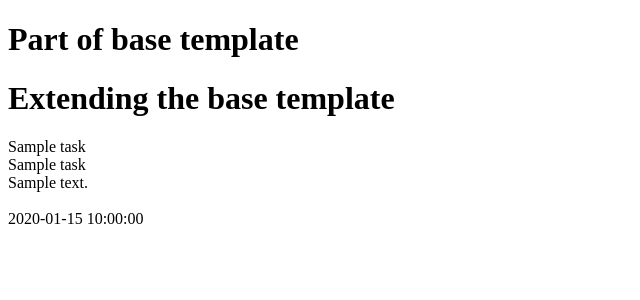
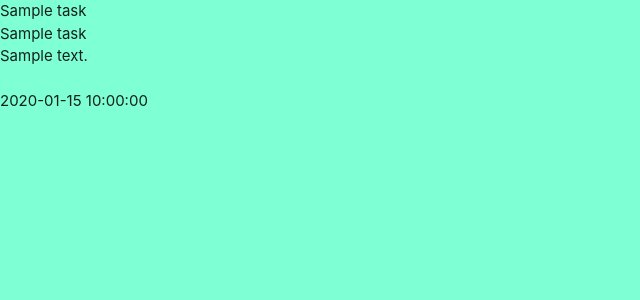
Before and after one commit to AwsSG/Noter, a Flask app: page / in a window 1280 px wide. Shown: the top 300 px of the page, without its empty margins (0-640 px from the left). Run offline with Flask 2, Linux system fonts and the light colour scheme; a database or web service that is not in the repository returns one stand-in record (values such as "Sample title"); some libraries are stand-ins or nearby versions.

Commit message:
Connected Materialize and added static files

```diff
--- /dev/null
+++ b/static/css/style.css
@@ -0,0 +1,3 @@
+body {
+    background-color: aquamarine;
+}
--- a/templates/base.html
+++ b/templates/base.html
@@ -4,15 +4,28 @@
 <head>
     <meta charset="UTF-8">
     <meta name="viewport" content="width=device-width, initial-scale=1.0">
+    <link rel="stylesheet" href="https://cdnjs.cloudflare.com/ajax/libs/font-awesome/5.15.2/css/all.min.css"
+        integrity="sha512-HK5fgLBL+xu6dm/Ii3z4xhlSUyZgTT9tuc/hSrtw6uzJOvgRr2a9jyxxT1ely+B+xFAmJKVSTbpM/CuL7qxO8w=="
+        crossorigin="anonymous" type="text/css" />
+    <link rel="stylesheet" href="https://cdnjs.cloudflare.com/ajax/libs/materialize/1.0.0/css/materialize.min.css"
+        type="text/css">
+    <link rel="stylesheet" href="{{ url_for('static', filename='css/style.css') }}" type="text/css">
+    {% block style %}
+    {% endblock %}
     <title>Task Manager</title>
 </head>
 
 <body>
 
-    <h1>Part of base template</h1>
     {% block content %}
     {% endblock %}
 
+    <script src="https://code.jquery.com/jquery-3.5.1.min.js"
+        integrity="sha256-9/aliU8dGd2tb6OSsuzixeV4y/faTqgFtohetphbbj0=" crossorigin="anonymous"></script>
+    <script src="https://cdnjs.cloudflare.com/ajax/libs/materialize/1.0.0/js/materialize.min.js"></script>
+    <script src="{{ url_for('static', filename='js/script.js') }}"></script>
+    {% block script %}
+    {% endblock %}
 </body>
 
 </html>
--- a/templates/tasks.html
+++ b/templates/tasks.html
@@ -1,7 +1,5 @@
 {% extends "base.html" %}
 {% block content %}
-
-    <h1>Extending the base template</h1>
 
     {% for task in tasks %}
         {{ task.task_name }}<br>
```
Also changed, not shown: static/js/script.js (added).
